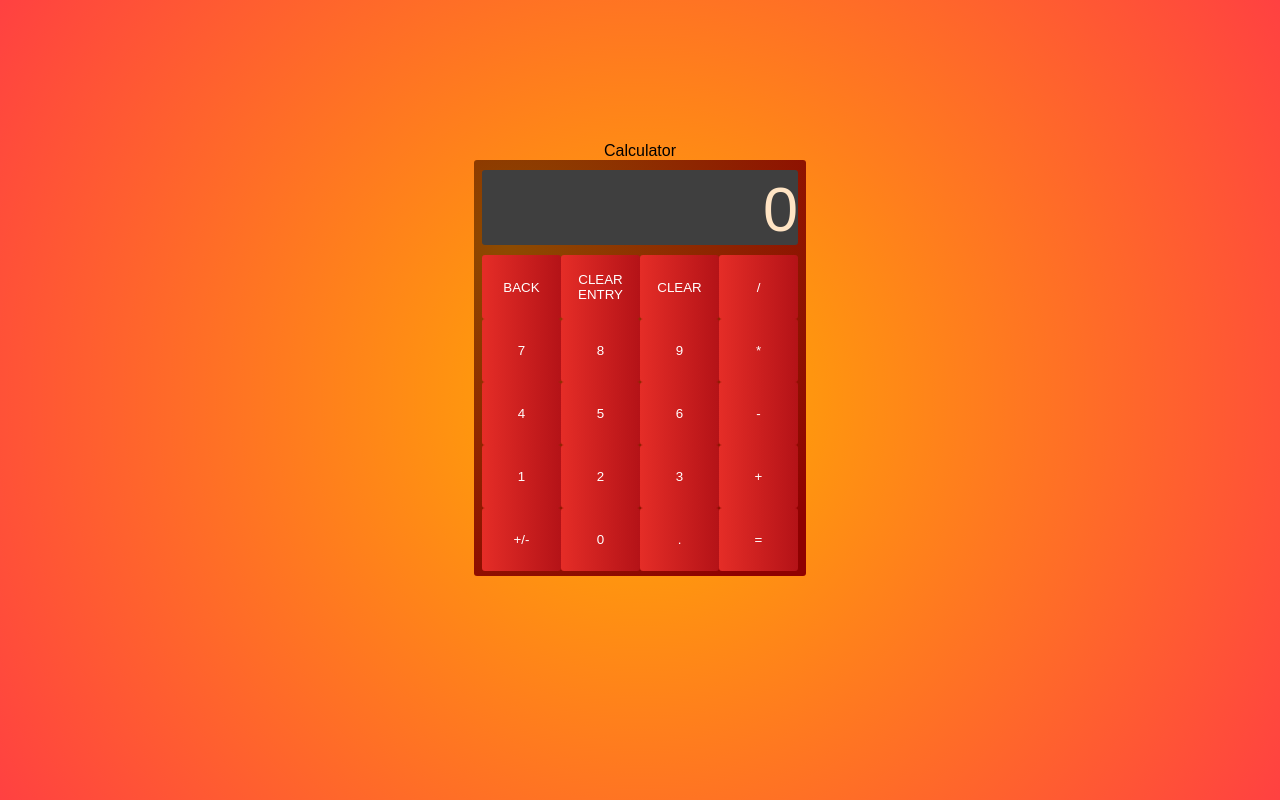
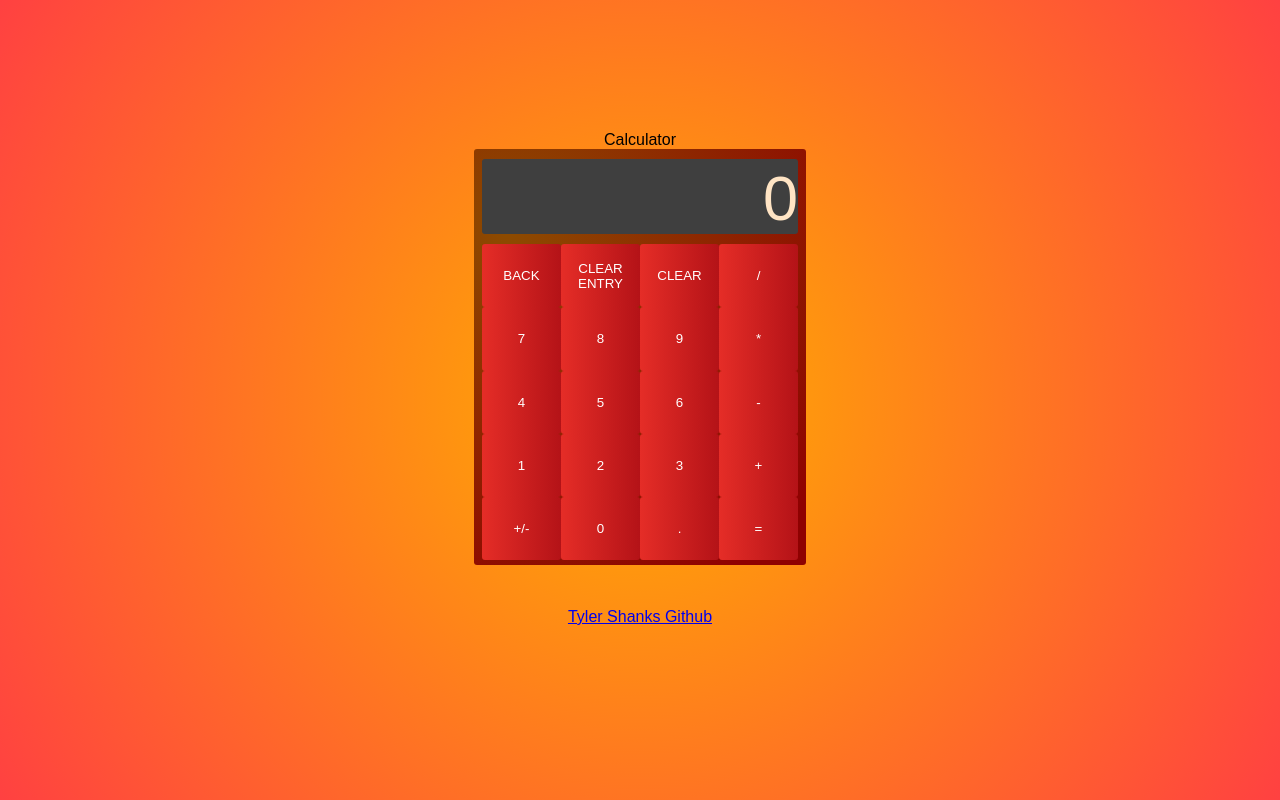
Before and after one commit to tylershanks/calculator, a plain HTML site: page index.html in a window 1280 px wide. Drawn offline with Linux system fonts and the light colour scheme.

Commit message:
Add files via upload
Added a github repository link

```diff
--- a/index.html
+++ b/index.html
@@ -61,6 +61,14 @@
         <div id="spaceBox2">
             <!-- Empty box for spacing -->
         </div>
+
+        <div>
+            <a href="https://github.com/tylershanks/rock_paper_scissors" target="_blank">Tyler Shanks Github</a>
+        </div>
+
+        <div id="spaceBox2">
+            <!-- Empty box for spacing -->
+        </div>
         <script src="scripts.js"></script>
     </div>
     </body>
```
